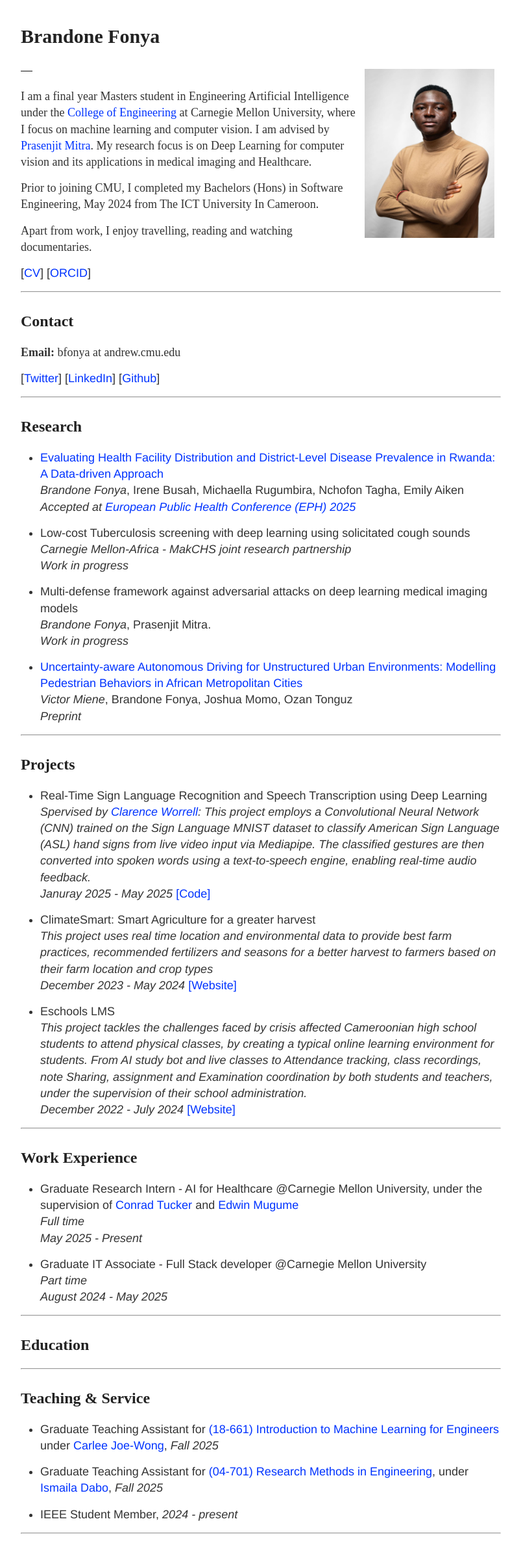
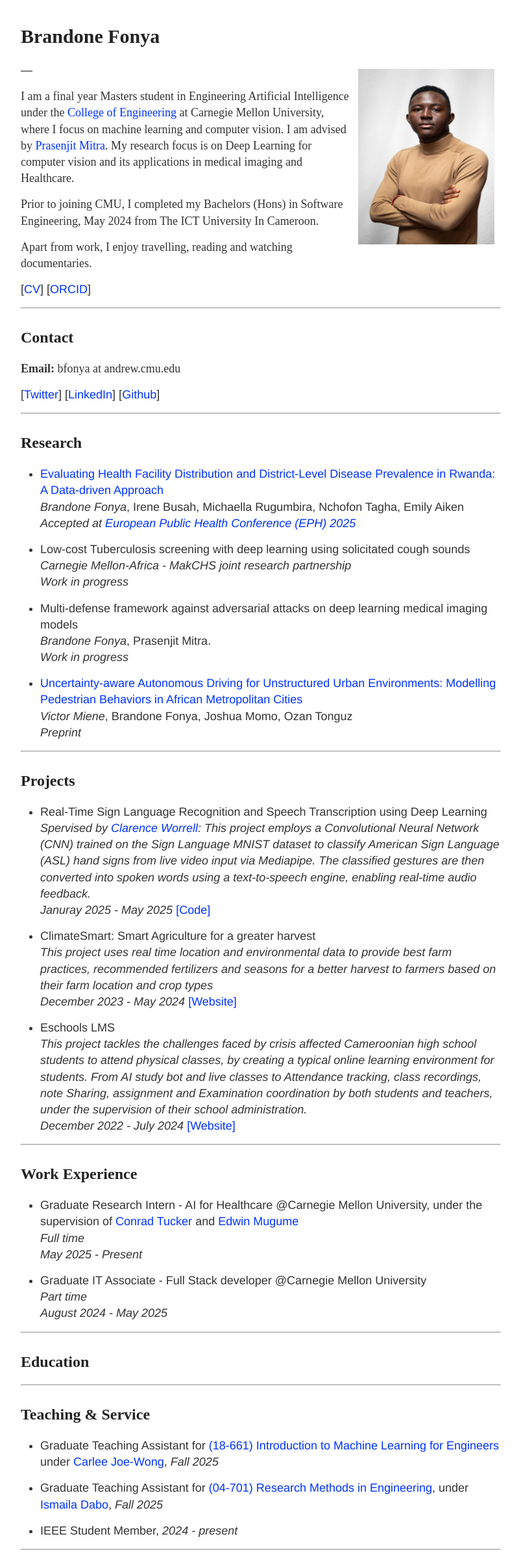
Before and after one commit to FonyaBrandone/FonyaBrandone.github.io, a Jekyll site: the page built from index.md, in a window 1280 px wide. Shown: the whole page at 65% size, without its empty margins (238-1041 px from the left). Built offline with Jekyll 4.4.1, drawn with Linux system fonts in a browser that asks for light colours; before the commit the page ends 2369 px from its top, so only the background shows below that.

Commit message:
Updated profile pic dimenssion

```diff
--- a/index.md
+++ b/index.md
@@ -5,7 +5,7 @@ description: Brandone Fonya's website
 ---
 
 # <span style="font-family:'Candara Light';"> Brandone Fonya </span>
-<img src="/static/profile.jpg" alt="Brandone" style="width: 200px; height: 260px; float: right; margin: 10px"/>
+<img src="/static/profile.jpg" alt="Brandone" style="width: 210px; height: 270px; float: right; margin: 10px"/>
 ---
 
 <span style="font-family:'Candara Light';">
```
